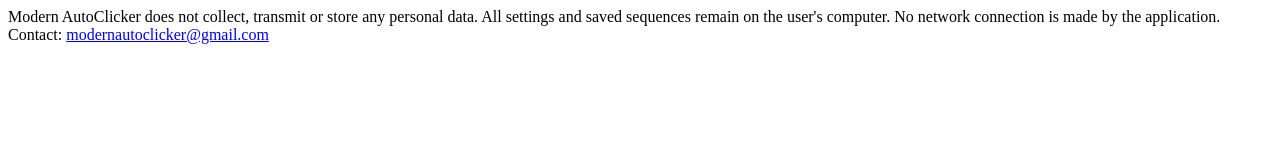
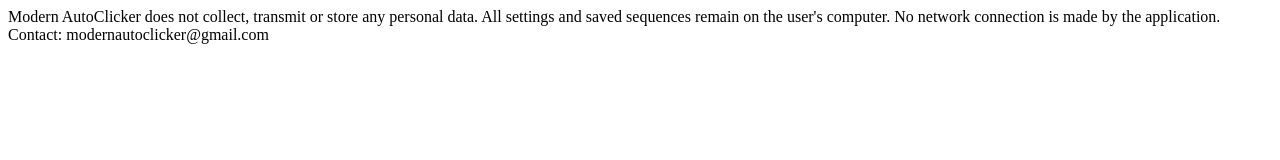
Before and after one commit to ROKKAN-MC/ROKKAN-MC.github.io, a plain HTML site: page index.html in a window 1280 px wide. Drawn offline with Linux system fonts and the light colour scheme.

Commit message:
index update
Removed mailto link for contact email in index.html.

```diff
--- a/index.html
+++ b/index.html
@@ -7,6 +7,6 @@
   Modern AutoClicker does not collect, transmit or store any personal data.
   All settings and saved sequences remain on the user's computer.
   No network connection is made by the application.
-  Contact: <a href="mailto:modernautoclicker@gmail.com">modernautoclicker@gmail.com</a>
+  Contact: modernautoclicker@gmail.com
 </body>
 </html>
```
